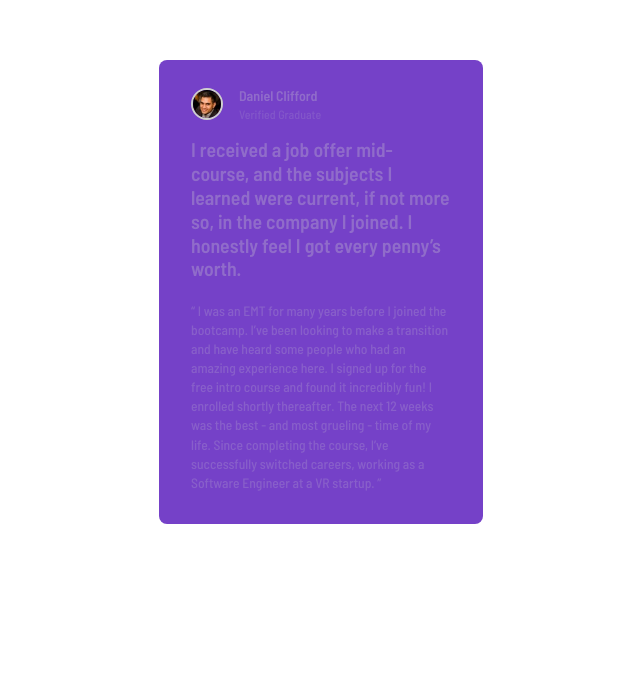
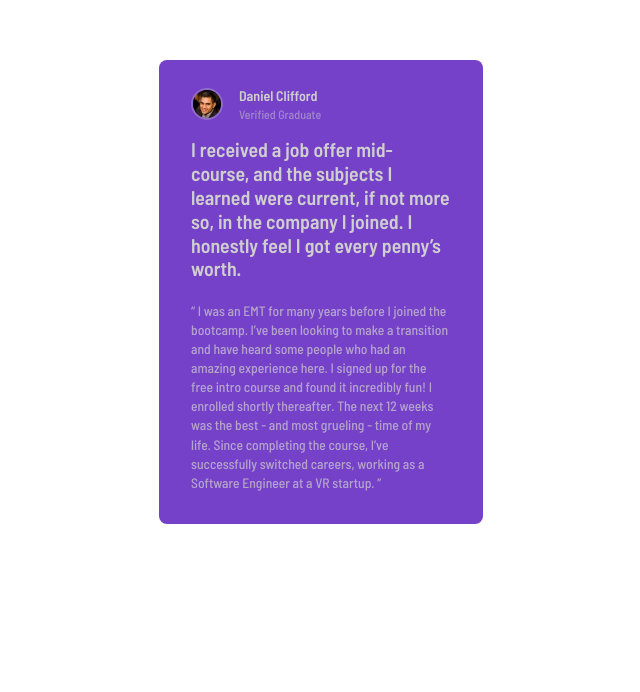
Before and after one commit to StephenYu2018/testimonials-grid-section-main, a React (Vite) app: page / in a window 1280 px wide. Shown: the part 108-800 px from the top of the page, without its empty margins (319-959 px from the left). Built offline with nearby package versions, Linux system fonts and the light colour scheme.

Commit message:
fix text color being transparent to picture border color

```diff
--- a/src/App.jsx
+++ b/src/App.jsx
@@ -39,8 +39,8 @@ function cards() {
       style: {
         gridArea: 'row-span-1 col-span-1',
         backgroundColor: 'bg-moderate-violet',
-        textColor: 'text-light-gray/30',
-        pictureBorderColor: 'border-light-gray'
+        textColor: 'text-light-gray',
+        pictureBorderColor: 'border-light-gray/30'
       }
     }
   ];
```
